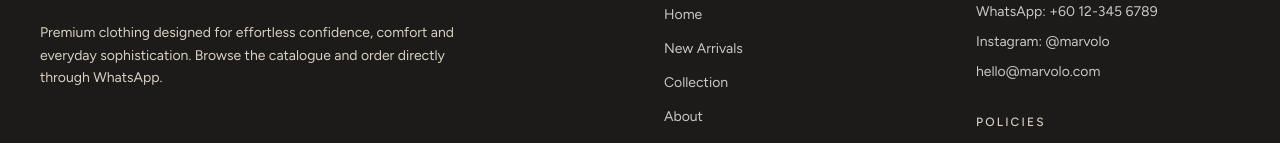
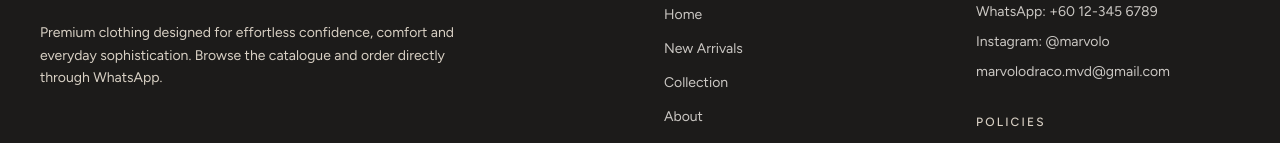
Before and after one commit to motivearc/marvolodraco, a React (Vite) app: page / in a window 1280 px wide. Shown: the part 10542-10685 px from the top of the page. Built offline with nearby package versions, Linux system fonts and the light colour scheme; no server answers; the database is empty.

Commit message:
Update brand.ts

```diff
--- a/src/data/brand.ts
+++ b/src/data/brand.ts
@@ -18,9 +18,9 @@ export const brand = {
     { label: 'Line 2', number: '', display: '' },
     { label: 'Line 3', number: '', display: '' },
   ],
-  instagramUrl: 'https://instagram.com/marvolo',
+  instagramUrl: 'https://www.instagram.com/marvolodraco.mvd?igsh=dWtydWxoZzNkM2Rz',
   instagramHandle: '@marvolo',
-  email: 'hello@marvolo.com',
+  email: 'marvolodraco.mvd@gmail.com',
   heroImage:
     'https://images.unsplash.com/photo-1483985988355-763728e1935b?auto=format&fit=crop&w=2000&q=80',
   aboutImage:
```
